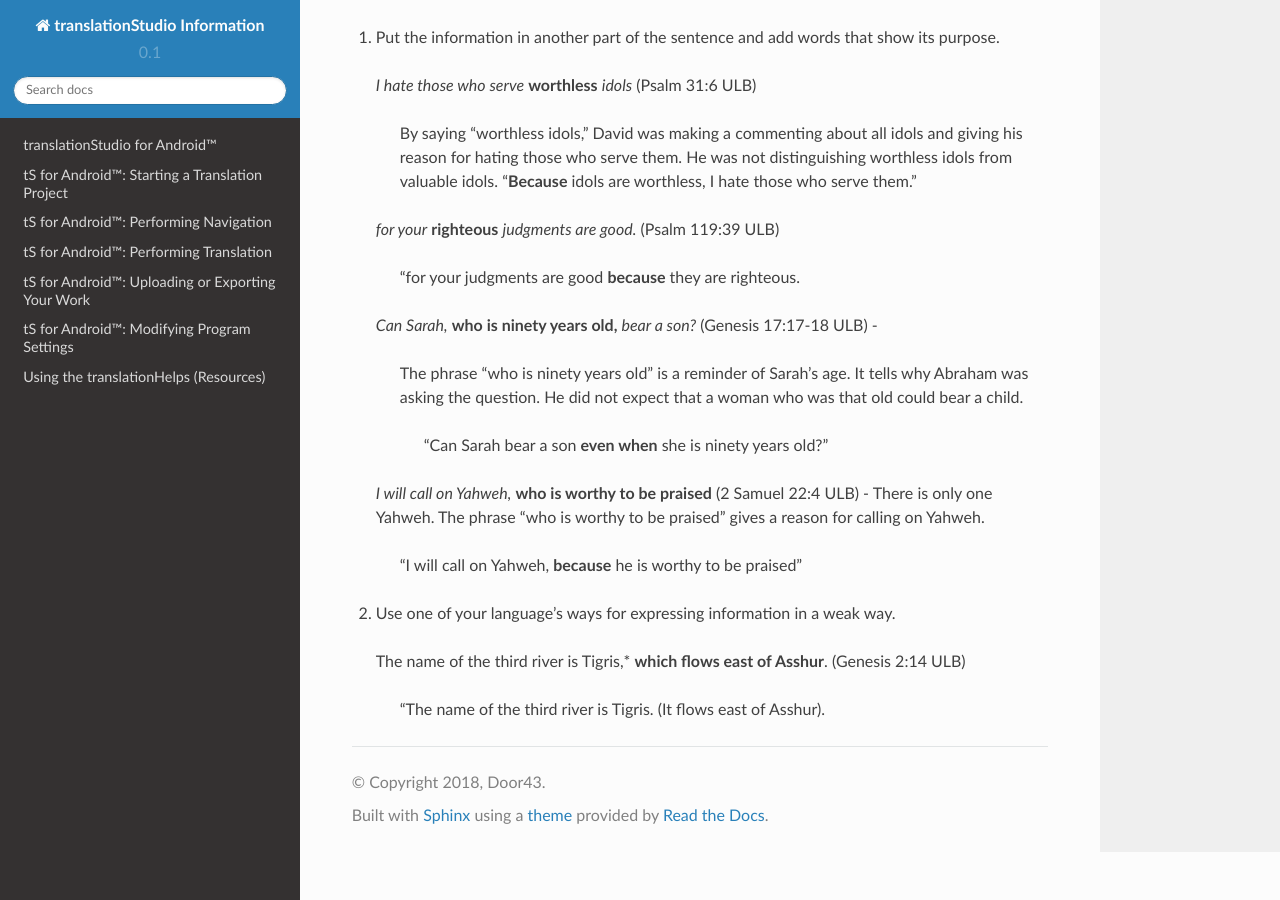
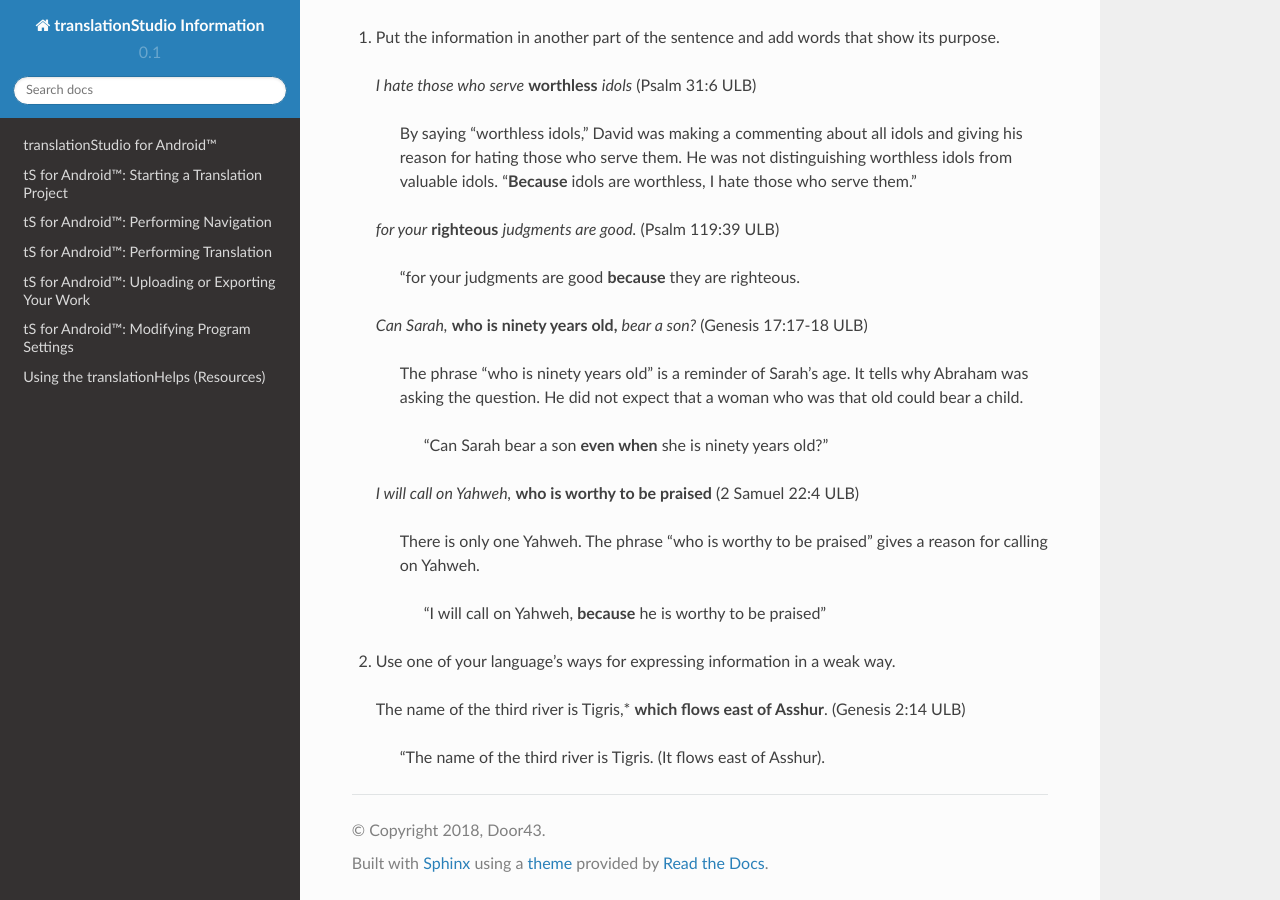
Before and after one commit to unfoldingWord-dev/translationStudio-Info, a Sphinx documentation site: the page built from docs/InformRemind.rst, in a window 1280 px wide and 900 px high, scrolled down 2054 px. Built offline with Sphinx 7.4.7 and the Read the Docs theme 2.0.0, drawn with Linux system fonts in a browser that asks for light colours; pages that are not in the unit, such as notebooks, are missing from menus.

```diff
--- a/docs/InformRemind.rst
+++ b/docs/InformRemind.rst
@@ -79,15 +79,17 @@ Examples of Translation Strategies Applied
 
     "for your judgments are good **because** they are righteous.
 
-  *Can Sarah,* **who is ninety years old,** *bear a son?* (Genesis 17:17-18 ULB) -
+  *Can Sarah,* **who is ninety years old,** *bear a son?* (Genesis 17:17-18 ULB)
 
     The phrase "who is ninety years old" is a reminder of Sarah's age. It tells why Abraham was asking the question. He did not expect that a woman who was that old could bear a child.
 
       "Can Sarah bear a son **even when** she is ninety years old?"
 
-  *I will call on Yahweh,* **who is worthy to be praised** (2 Samuel 22:4 ULB) - There is only one Yahweh. The phrase "who is worthy to be praised" gives a reason for calling on Yahweh.
+  *I will call on Yahweh,* **who is worthy to be praised** (2 Samuel 22:4 ULB)
 
-    "I will call on Yahweh, **because** he is worthy to be praised"
+    There is only one Yahweh. The phrase "who is worthy to be praised" gives a reason for calling on Yahweh.
+
+      "I will call on Yahweh, **because** he is worthy to be praised"
 
 2. Use one of your language's ways for expressing information in a weak way.
 
```
